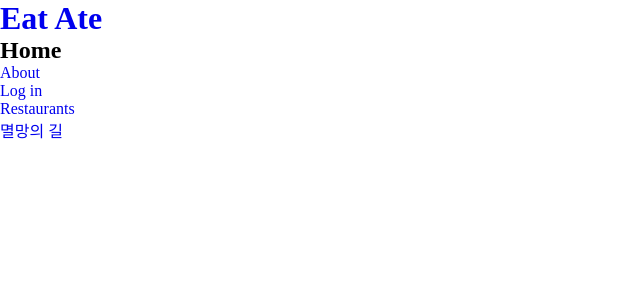
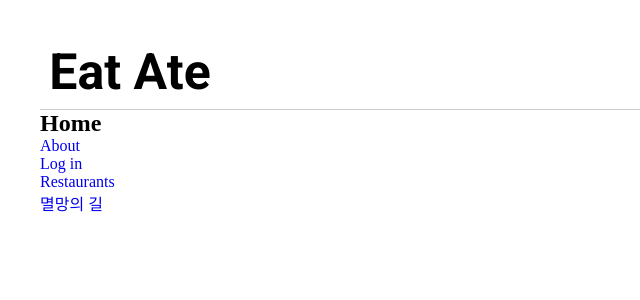
Before and after one commit to CodeSoom/react-week8-assignment-1, a React app: page / in a window 1280 px wide. Shown: the top 300 px of the page, without its empty margins (0-640 px from the left). Built offline with nearby package versions, Linux system fonts and the light colour scheme.

Commit message:
header 스타일 적용

```diff
--- a/src/App.jsx
+++ b/src/App.jsx
@@ -5,6 +5,8 @@ import {
 } from 'react-router-dom';
 
 import { useDispatch } from 'react-redux';
+
+import styled from '@emotion/styled';
 
 import HomePage from './pages/HomePage/HomePage';
 import AboutPage from './pages/AboutPage/AboutPage';
@@ -17,6 +19,31 @@ import { setAccessToken } from './slice/loginSlice';
 
 import { loadItem } from './services/storage';
 
+const Container = styled.div({
+  width: '1200px',
+  margin: '0 auto',
+});
+
+const Header = styled.header({
+  borderBottom: '1px solid #CCCCCC',
+  height: '110px',
+  '& h1': {
+    fontSize: '2rem',
+  },
+  '& a': {
+    display: 'block',
+    width: '180px',
+    padding: '43px 0 0',
+    fontSize: '50px',
+    fontWeight: 'bold',
+    fontFamily: 'Roboto',
+    color: '#000000',
+    textAlign: 'center',
+    textDecoration: 'none',
+    cursor: 'pointer',
+  },
+});
+
 export default function App() {
   const dispatch = useDispatch();
 
@@ -26,12 +53,12 @@ export default function App() {
   }
 
   return (
-    <div>
-      <header>
+    <Container>
+      <Header>
         <h1>
-          <Link to="/">Eat Ate</Link>
+          <Link to="/" className="logo">Eat Ate</Link>
         </h1>
-      </header>
+      </Header>
       <Switch>
         <Route exact path="/" component={HomePage} />
         <Route path="/about" component={AboutPage} />
@@ -40,6 +67,6 @@ export default function App() {
         <Route path="/restaurants/:id" component={RestaurantPage} />
         <Route component={NotFoundPage} />
       </Switch>
-    </div>
+    </Container>
   );
 }
```
